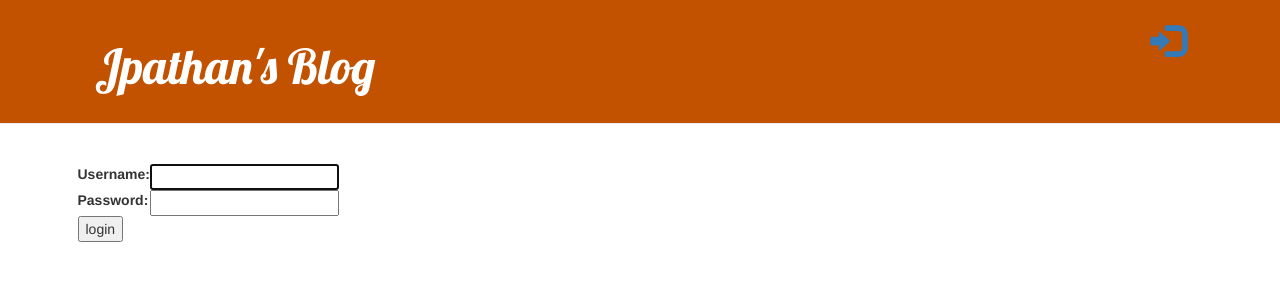
After one commit to jameerpathan111/just-for-fun, a Django app: page /accounts/login/ in a window 1280 px wide. The commit adds this page. Shown: the top 300 px of the page. Run offline with Django 4.2, Linux system fonts and the light colour scheme; some libraries are stand-ins or nearby versions.

Commit message:
Add login and logout views

```diff
--- a/blog/templates/blog/base.html
+++ b/blog/templates/blog/base.html
@@ -3,6 +3,7 @@
 <html>
     <head>
         <link rel="stylesheet" href="https://cdn.jsdelivr.net/npm/bootstrap@5.1.3/dist/css/bootstrap.min.css" integrity="sha384-1BmE4kWBq78iYhFldvKuhfTAU6auU8tT94WrHftjDbrCEXSU1oBoqyl2QvZ6jIW3" crossorigin="anonymous">
+        <link rel="stylesheet" href="https://maxcdn.bootstrapcdn.com/bootstrap/3.4.0/css/bootstrap.min.css">
         <link href="//fonts.googleapis.com/css?family=Lobster&subset=latin,latin-ext" rel="stylesheet" type="text/css">
         <link rel="stylesheet" href="{% static 'css/blog.css' %}">
         <title>Jpathan's Blog</title>
@@ -14,6 +15,10 @@
                 <a href="{% url 'post_new' %}" class="top-menu">
                     {% include './icons/file-earmark-plus.svg' %}
                 </a>
+                <p class="top-menu">Hello {{ user.username }} <a href="{% url 'logout' %}"><span class="glyphicon glyphicon-log-out"></span></a></p>
+              {% else %}
+                <!-- <a href="{% url 'login' %}" class="top-menu"><span class="glyphicon glyphicon-lock"></span></a> -->
+                <p class="top-menu"><a href="{% url 'login' %}"><span class="glyphicon glyphicon-log-in"></span></a></p>
               {% endif %}
               <h1><a href="/">Jpathan's Blog</a></h1>
           </div>
--- /dev/null
+++ b/blog/templates/registration/login.html
@@ -0,0 +1,24 @@
+{% extends "blog/base.html" %}
+
+{% block content %}
+    {% if form.errors %}
+        <p>Your username and password didn't match. Please try again.</p>
+    {% endif %}
+
+    <form method="post" action="{% url 'login' %}">
+    {% csrf_token %}
+        <table>
+        <tr>
+            <td>{{ form.username.label_tag }}</td>
+            <td>{{ form.username }}</td>
+        </tr>
+        <tr>
+            <td>{{ form.password.label_tag }}</td>
+            <td>{{ form.password }}</td>
+        </tr>
+        </table>
+
+        <input type="submit" value="login" />
+        <input type="hidden" name="next" value="{{ next }}" />
+    </form>
+{% endblock %}
--- a/blog/views.py
+++ b/blog/views.py
@@ -3,6 +3,7 @@ from django.utils import timezone
 from .models import Post
 from .forms import PostForm
 from django.shortcuts import redirect
+from django.contrib.auth.decorators import login_required
 # Create your views here.
 
 
@@ -16,6 +17,7 @@ def post_detail(request, pk):
     return render(request, f'blog/post_detail.html', {'post': post})
 
 
+@login_required
 def post_new(request):
     if request.method == "POST":
         form = PostForm(request.POST)
@@ -30,6 +32,7 @@ def post_new(request):
     return render(request, f'blog/post_edit.html', {'form': form})
 
 
+@login_required()
 def post_edit(request, pk):
     post = get_object_or_404(Post, pk=pk)
     if request.method == "POST":
--- a/jpathan/settings.py
+++ b/jpathan/settings.py
@@ -124,3 +124,5 @@ STATIC_ROOT = BASE_DIR / 'static'
 # https://docs.djangoproject.com/en/4.1/ref/settings/#default-auto-field
 
 DEFAULT_AUTO_FIELD = 'django.db.models.BigAutoField'
+
+LOGIN_REDIRECT_URL = '/'
--- a/jpathan/urls.py
+++ b/jpathan/urls.py
@@ -15,8 +15,11 @@ Including another URLconf
 """
 from django.contrib import admin
 from django.urls import path, include
+from django.contrib.auth import views
 
 urlpatterns = [
     path('admin/', admin.site.urls),
+    path('accounts/login/', views.LoginView.as_view(), name='login'),
+    path('accounts/logout/', views.LogoutView.as_view(next_page='/'), name='logout'),
     path('', include('blog.urls')),
 ]
```
